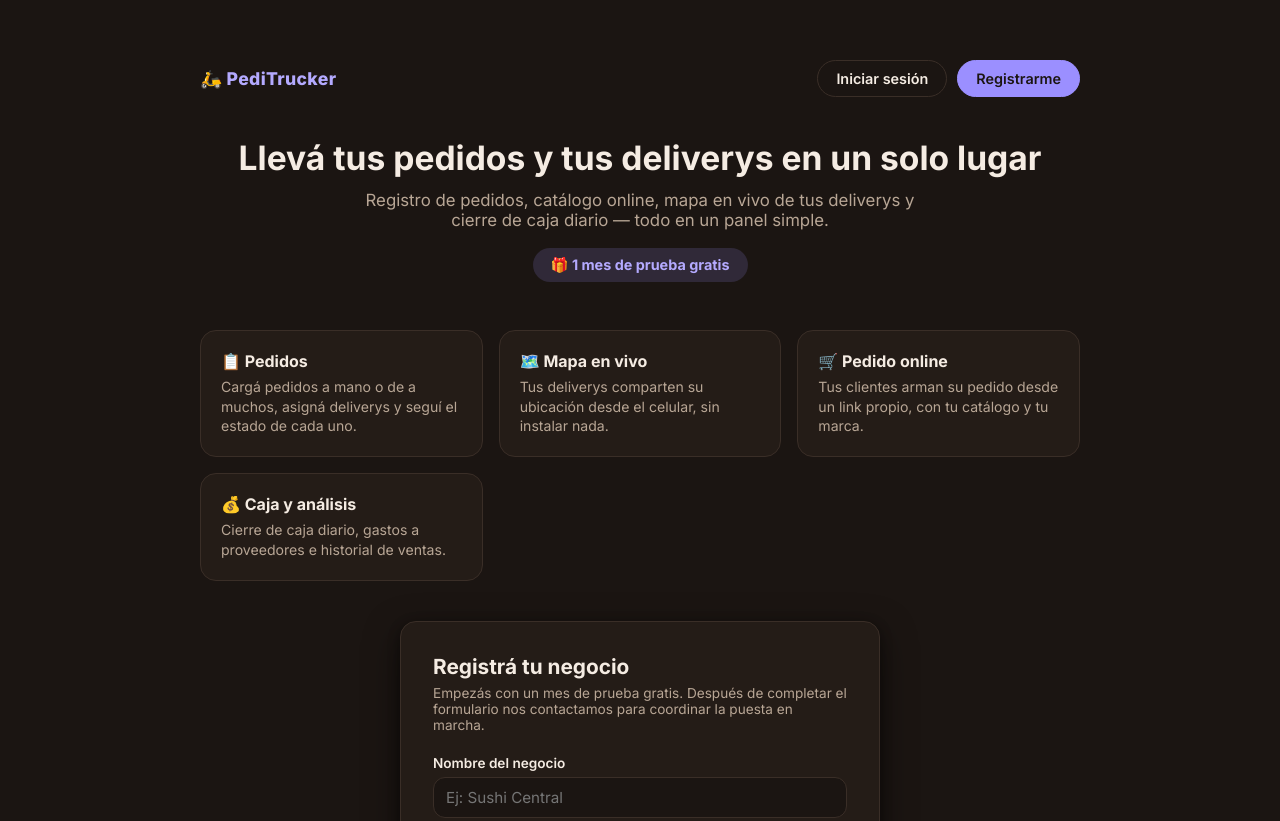
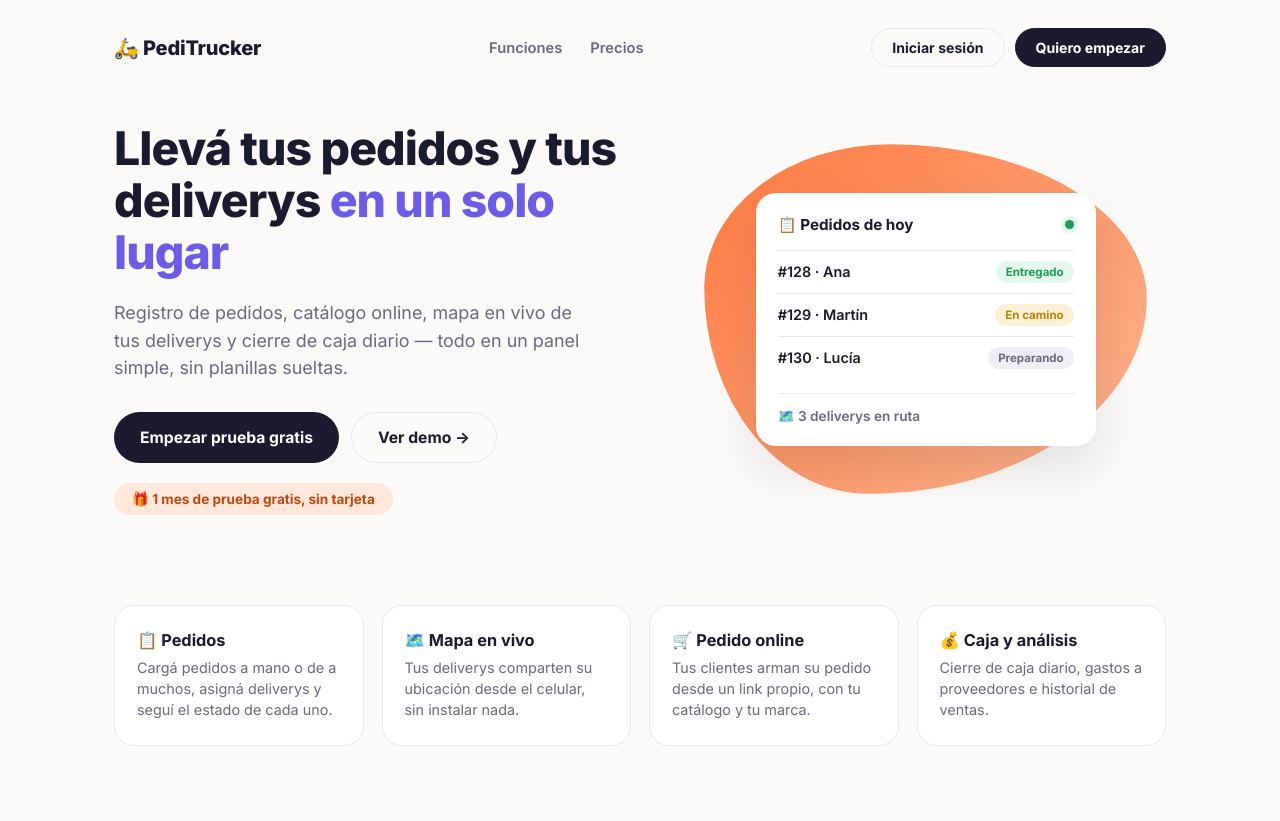
Before and after one commit to AleGPDEV/peditrucker, a website: page public/index.html in a window 1280 px wide. Shown: the top 821 px of the page. Drawn offline with Linux system fonts and the light colour scheme.

Commit message:
Rediseno de la pagina principal: hero a dos columnas, mas llamativo
Inspirado en el layout de landing pages tipo SaaS (nav con acciones
arriba, hero grande con CTA + visual a la derecha), con copy y
colores propios de PediTrucker -- fondo claro, forma de color
naranja detras de una tarjeta que simula el panel de pedidos, tarjetas
de funciones y formulario de registro restyleados para el mismo tema.

```diff
--- a/public/index.html
+++ b/public/index.html
@@ -5,13 +5,17 @@
 <meta name="viewport" content="width=device-width, initial-scale=1.0">
 <title>PediTrucker — Gestión de pedidos y deliverys</title>
 <link rel="preconnect" href="https://fonts.googleapis.com">
-<link href="https://fonts.googleapis.com/css2?family=Inter:wght@400;500;600;700;800&display=swap" rel="stylesheet">
+<link href="https://fonts.googleapis.com/css2?family=Inter:wght@400;500;600;700;800;900&display=swap" rel="stylesheet">
 <link rel="stylesheet" href="/style.css">
 </head>
 <body>
   <div class="wrap">
     <nav class="topnav">
       <div class="brand">🛵 PediTrucker</div>
+      <div class="topnav-links">
+        <a href="#funciones">Funciones</a>
+        <a href="#registro">Precios</a>
+      </div>
       <div class="topnav-actions">
         <!-- Cada negocio tiene su propia instancia separada (ver README) --
              no hay todavía un login central único. Por ahora apunta a la
@@ -20,16 +24,45 @@
              negocio (ej. pedirle el nombre/subdominio antes de mandarlo a
              su login), no queda bien resuelto con un solo link fijo. -->
         <a class="topnav-link" href="https://delivery-tracker-template.onrender.com/login.html" target="_blank" rel="noopener">Iniciar sesión</a>
-        <a class="topnav-link primary" href="#signup-form-wrap">Registrarme</a>
+        <a class="topnav-link primary" href="#registro">Quiero empezar</a>
       </div>
     </nav>
-    <header>
-      <h1>Llevá tus pedidos y tus deliverys en un solo lugar</h1>
-      <p class="subtitle">Registro de pedidos, catálogo online, mapa en vivo de tus deliverys y cierre de caja diario — todo en un panel simple.</p>
-      <span class="trial-badge">🎁 1 mes de prueba gratis</span>
-    </header>
 
-    <div class="features">
+    <section class="hero">
+      <div class="hero-copy">
+        <h1>Llevá tus pedidos y tus deliverys <span class="highlight">en un solo lugar</span></h1>
+        <p class="subtitle">Registro de pedidos, catálogo online, mapa en vivo de tus deliverys y cierre de caja diario — todo en un panel simple, sin planillas sueltas.</p>
+        <div class="hero-cta">
+          <a class="btn-primary" href="#registro">Empezar prueba gratis</a>
+          <a class="btn-outline" href="https://delivery-tracker-template.onrender.com/pedido-cliente.html" target="_blank" rel="noopener">Ver demo →</a>
+        </div>
+        <span class="trial-badge">🎁 1 mes de prueba gratis, sin tarjeta</span>
+      </div>
+      <div class="hero-visual">
+        <div class="blob"></div>
+        <div class="mockup-card">
+          <div class="mockup-card-header">
+            <span>📋 Pedidos de hoy</span>
+            <span class="mockup-dot"></span>
+          </div>
+          <div class="mockup-row">
+            <span>#128 · Ana</span>
+            <span class="mockup-pill pill-ok">Entregado</span>
+          </div>
+          <div class="mockup-row">
+            <span>#129 · Martín</span>
+            <span class="mockup-pill pill-progress">En camino</span>
+          </div>
+          <div class="mockup-row">
+            <span>#130 · Lucía</span>
+            <span class="mockup-pill pill-wait">Preparando</span>
+          </div>
+          <div class="mockup-map">🗺️ 3 deliverys en ruta</div>
+        </div>
+      </div>
+    </section>
+
+    <section class="features" id="funciones">
       <div class="feature">
         <h3>📋 Pedidos</h3>
         <p>Cargá pedidos a mano o de a muchos, asigná deliverys y seguí el estado de cada uno.</p>
@@ -46,9 +79,9 @@
         <h3>💰 Caja y análisis</h3>
         <p>Cierre de caja diario, gastos a proveedores e historial de ventas.</p>
       </div>
-    </div>
+    </section>
 
-    <div class="panel">
+    <section class="panel" id="registro">
       <div id="signup-form-wrap">
         <h2>Registrá tu negocio</h2>
         <p class="hint">Empezás con un mes de prueba gratis. Después de completar el formulario nos contactamos para coordinar la puesta en marcha.</p>
@@ -81,7 +114,7 @@
         <h2>¡Listo!</h2>
         <p id="confirmation-msg" class="hint"></p>
       </div>
-    </div>
+    </section>
 
     <footer>PediTrucker</footer>
   </div>
--- a/public/style.css
+++ b/public/style.css
@@ -1,17 +1,25 @@
 :root {
-  --bg: #1B1512;
-  --panel: #241C17;
-  --text: #F5ECE3;
-  --muted: #B8A695;
-  --primary: #9B8FFF;
-  --primary-dark: #B4AAFF;
-  --border: #3A2E27;
-  --ok: #7FC48A;
-  --danger: #E8776A;
-  --radius-lg: 16px;
-  --radius-md: 12px;
+  --bg: #FBFAF8;
+  --panel: #FFFFFF;
+  --text: #1B1A2E;
+  --muted: #6B6A80;
+  --primary: #6C5CE7;
+  --primary-dark: #4E3FCC;
+  --accent: #FF6B2C;
+  --accent-soft: #FFE7DA;
+  --border: #E7E5F0;
+  --ok: #1E9E5A;
+  --ok-soft: #E4F7EC;
+  --progress: #B5860B;
+  --progress-soft: #FBF0D4;
+  --wait: #6B6A80;
+  --wait-soft: #EFEEF5;
+  --danger: #D8433A;
+  --radius-lg: 20px;
+  --radius-md: 14px;
   --radius-pill: 999px;
-  --shadow-lg: 0 12px 34px rgba(0, 0, 0, 0.5), 0 3px 12px rgba(0, 0, 0, 0.35);
+  --shadow: 0 2px 8px rgba(27, 26, 46, 0.06);
+  --shadow-lg: 0 20px 50px rgba(27, 26, 46, 0.12);
 }
 
 * { box-sizing: border-box; }
@@ -24,19 +32,41 @@ body {
 }
 
 .wrap {
-  max-width: 920px;
+  max-width: 1100px;
   margin: 0 auto;
-  padding: 60px 20px 80px;
+  padding: 28px 24px 90px;
 }
 
+/* --- Nav --- */
 .topnav {
   display: flex;
   align-items: center;
   justify-content: space-between;
   flex-wrap: wrap;
   gap: 16px;
-  margin-bottom: 40px;
+  margin-bottom: 56px;
 }
+
+.brand {
+  font-weight: 800;
+  font-size: 1.25rem;
+  letter-spacing: -0.01em;
+  color: var(--text);
+}
+
+.topnav-links {
+  display: flex;
+  gap: 28px;
+}
+
+.topnav-links a {
+  color: var(--muted);
+  text-decoration: none;
+  font-weight: 600;
+  font-size: 0.92rem;
+}
+
+.topnav-links a:hover { color: var(--text); }
 
 .topnav-actions {
   display: flex;
@@ -47,99 +77,217 @@ body {
 .topnav-link {
   color: var(--text);
   text-decoration: none;
-  font-weight: 600;
-  font-size: 0.9rem;
-  padding: 9px 18px;
+  font-weight: 700;
+  font-size: 0.88rem;
+  padding: 10px 20px;
   border-radius: var(--radius-pill);
-  border: 1px solid var(--border);
+  border: 1.5px solid var(--border);
+  white-space: nowrap;
 }
 
 .topnav-link.primary {
-  background: var(--primary);
-  color: #1B1512;
-  border-color: var(--primary);
+  background: var(--text);
+  color: #fff;
+  border-color: var(--text);
 }
 
-header {
-  text-align: center;
-  margin-bottom: 48px;
+/* --- Hero --- */
+.hero {
+  display: grid;
+  grid-template-columns: 1.05fr 0.95fr;
+  gap: 40px;
+  align-items: center;
+  margin-bottom: 90px;
 }
 
-.brand {
-  font-weight: 800;
-  font-size: 1.1rem;
-  letter-spacing: 0.02em;
-  color: var(--primary-dark);
+@media (max-width: 820px) {
+  .hero { grid-template-columns: 1fr; }
 }
 
-h1 {
-  font-size: 2.1rem;
-  margin: 0 0 12px;
+.hero-copy h1 {
+  font-size: 2.9rem;
+  line-height: 1.12;
+  font-weight: 800;
+  letter-spacing: -0.02em;
+  margin: 0 0 20px;
+}
+
+.hero-copy h1 .highlight {
+  color: var(--primary);
 }
 
 .subtitle {
   color: var(--muted);
-  font-size: 1.05rem;
-  max-width: 560px;
-  margin: 0 auto;
+  font-size: 1.12rem;
+  line-height: 1.55;
+  max-width: 480px;
+  margin: 0 0 30px;
+}
+
+.hero-cta {
+  display: flex;
+  gap: 12px;
+  flex-wrap: wrap;
+  margin-bottom: 20px;
+}
+
+.btn-primary,
+.btn-outline {
+  display: inline-flex;
+  align-items: center;
+  text-decoration: none;
+  font-weight: 700;
+  font-size: 0.98rem;
+  padding: 15px 26px;
+  border-radius: var(--radius-pill);
+}
+
+.btn-primary {
+  background: var(--text);
+  color: #fff;
+}
+
+.btn-outline {
+  background: transparent;
+  color: var(--text);
+  border: 1.5px solid var(--border);
 }
 
 .trial-badge {
   display: inline-block;
-  margin-top: 18px;
   padding: 8px 18px;
   border-radius: var(--radius-pill);
-  background: rgba(155, 143, 255, 0.16);
-  color: var(--primary-dark);
+  background: var(--accent-soft);
+  color: #B84A15;
   font-weight: 700;
-  font-size: 0.9rem;
+  font-size: 0.85rem;
 }
 
+/* --- Hero visual: colorful blob + mock product card --- */
+.hero-visual {
+  position: relative;
+  display: flex;
+  align-items: center;
+  justify-content: center;
+  min-height: 380px;
+}
+
+.blob {
+  position: absolute;
+  inset: 0;
+  border-radius: 42% 58% 63% 37% / 41% 44% 56% 59%;
+  background: linear-gradient(135deg, var(--accent) 0%, #FFB088 100%);
+  opacity: 0.9;
+  transform: scale(0.92);
+}
+
+.mockup-card {
+  position: relative;
+  width: 100%;
+  max-width: 340px;
+  background: var(--panel);
+  border-radius: var(--radius-lg);
+  box-shadow: var(--shadow-lg);
+  padding: 22px;
+}
+
+.mockup-card-header {
+  display: flex;
+  align-items: center;
+  justify-content: space-between;
+  font-weight: 700;
+  font-size: 0.95rem;
+  margin-bottom: 16px;
+}
+
+.mockup-dot {
+  width: 9px;
+  height: 9px;
+  border-radius: 50%;
+  background: var(--ok);
+  box-shadow: 0 0 0 4px var(--ok-soft);
+}
+
+.mockup-row {
+  display: flex;
+  align-items: center;
+  justify-content: space-between;
+  padding: 10px 0;
+  border-top: 1px solid var(--border);
+  font-size: 0.9rem;
+  font-weight: 600;
+}
+
+.mockup-pill {
+  font-size: 0.72rem;
+  font-weight: 700;
+  padding: 4px 10px;
+  border-radius: var(--radius-pill);
+}
+
+.pill-ok { background: var(--ok-soft); color: var(--ok); }
+.pill-progress { background: var(--progress-soft); color: var(--progress); }
+.pill-wait { background: var(--wait-soft); color: var(--wait); }
+
+.mockup-map {
+  margin-top: 14px;
+  padding-top: 14px;
+  border-top: 1px solid var(--border);
+  font-size: 0.85rem;
+  color: var(--muted);
+  font-weight: 600;
+}
+
+/* --- Features --- */
 .features {
   display: grid;
   grid-template-columns: repeat(auto-fit, minmax(220px, 1fr));
-  gap: 16px;
-  margin: 40px 0;
+  gap: 18px;
+  margin-bottom: 90px;
+  scroll-margin-top: 24px;
 }
 
 .feature {
   background: var(--panel);
   border: 1px solid var(--border);
   border-radius: var(--radius-lg);
-  padding: 20px;
+  padding: 24px 22px;
 }
 
 .feature h3 {
-  margin: 0 0 6px;
-  font-size: 1rem;
+  margin: 0 0 8px;
+  font-size: 1.02rem;
 }
 
 .feature p {
   margin: 0;
   color: var(--muted);
-  font-size: 0.88rem;
-  line-height: 1.4;
+  font-size: 0.9rem;
+  line-height: 1.45;
 }
 
+/* --- Signup panel --- */
 .panel {
   background: var(--panel);
   border: 1px solid var(--border);
   border-radius: var(--radius-lg);
   box-shadow: var(--shadow-lg);
-  padding: 32px;
-  max-width: 480px;
+  padding: 40px;
+  max-width: 520px;
   margin: 0 auto;
+  scroll-margin-top: 24px;
 }
 
 .panel h2 {
   margin: 0 0 6px;
-  font-size: 1.3rem;
+  font-size: 1.4rem;
 }
 
 .panel .hint {
   color: var(--muted);
-  font-size: 0.85rem;
-  margin: 0 0 22px;
+  font-size: 0.9rem;
+  margin: 0 0 24px;
+  line-height: 1.4;
 }
 
 .field {
@@ -149,20 +297,26 @@ h1 {
 .field label {
   display: block;
   font-size: 0.85rem;
-  font-weight: 600;
+  font-weight: 700;
   margin-bottom: 6px;
 }
 
 .field input,
 .field textarea {
   width: 100%;
-  padding: 10px 12px;
+  padding: 12px 14px;
   border-radius: var(--radius-md);
-  border: 1px solid var(--border);
+  border: 1.5px solid var(--border);
   background: var(--bg);
   color: var(--text);
   font-family: inherit;
   font-size: 0.95rem;
+}
+
+.field input:focus,
+.field textarea:focus {
+  outline: none;
+  border-color: var(--primary);
 }
 
 .field textarea {
@@ -172,11 +326,11 @@ h1 {
 
 button.primary {
   width: 100%;
-  padding: 13px;
+  padding: 15px;
   border: none;
   border-radius: var(--radius-pill);
-  background: var(--primary);
-  color: #1B1512;
+  background: var(--text);
+  color: #fff;
   font-weight: 700;
   font-size: 1rem;
   cursor: pointer;
@@ -184,7 +338,7 @@ button.primary {
 }
 
 button.primary:disabled {
-  opacity: 0.6;
+  opacity: 0.5;
   cursor: default;
 }
 
@@ -210,6 +364,7 @@ button.primary:disabled {
 footer {
   text-align: center;
   color: var(--muted);
-  font-size: 0.8rem;
-  margin-top: 50px;
+  font-size: 0.82rem;
+  margin-top: 70px;
+  font-weight: 600;
 }
```
